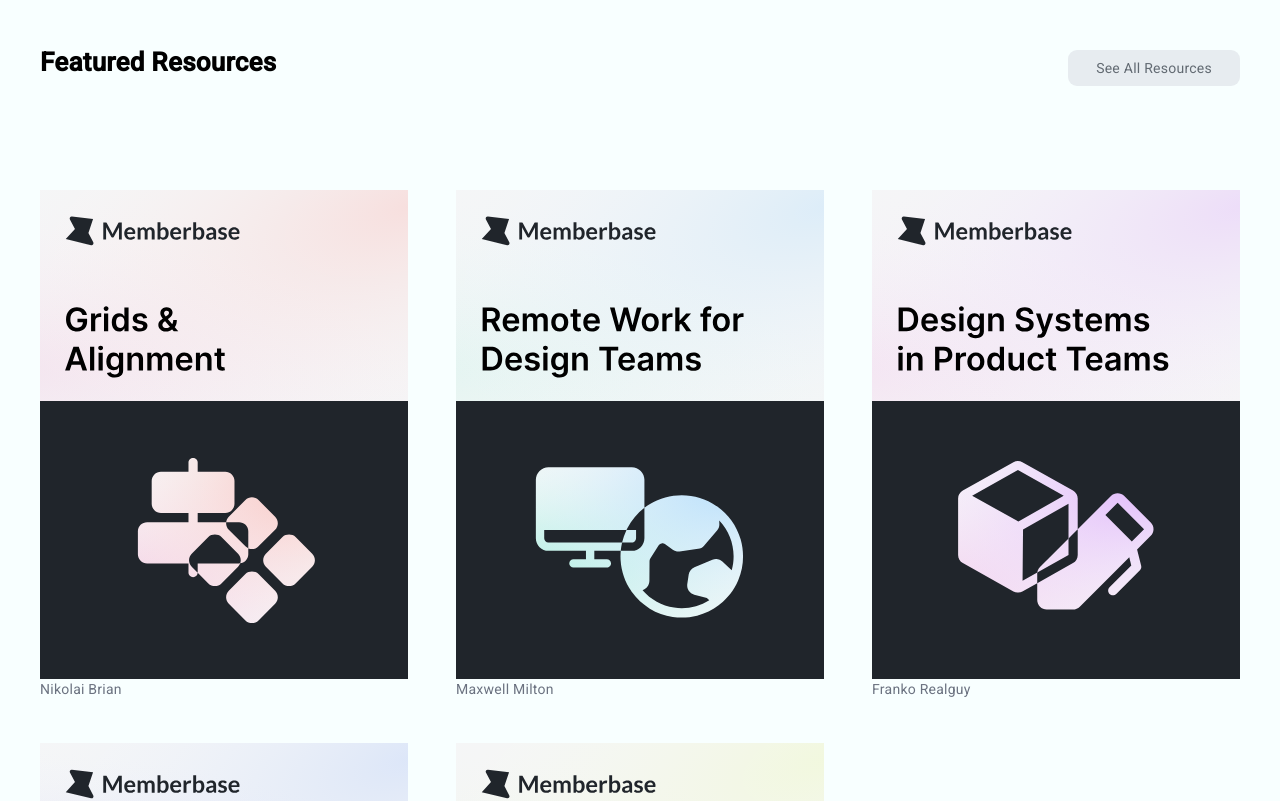
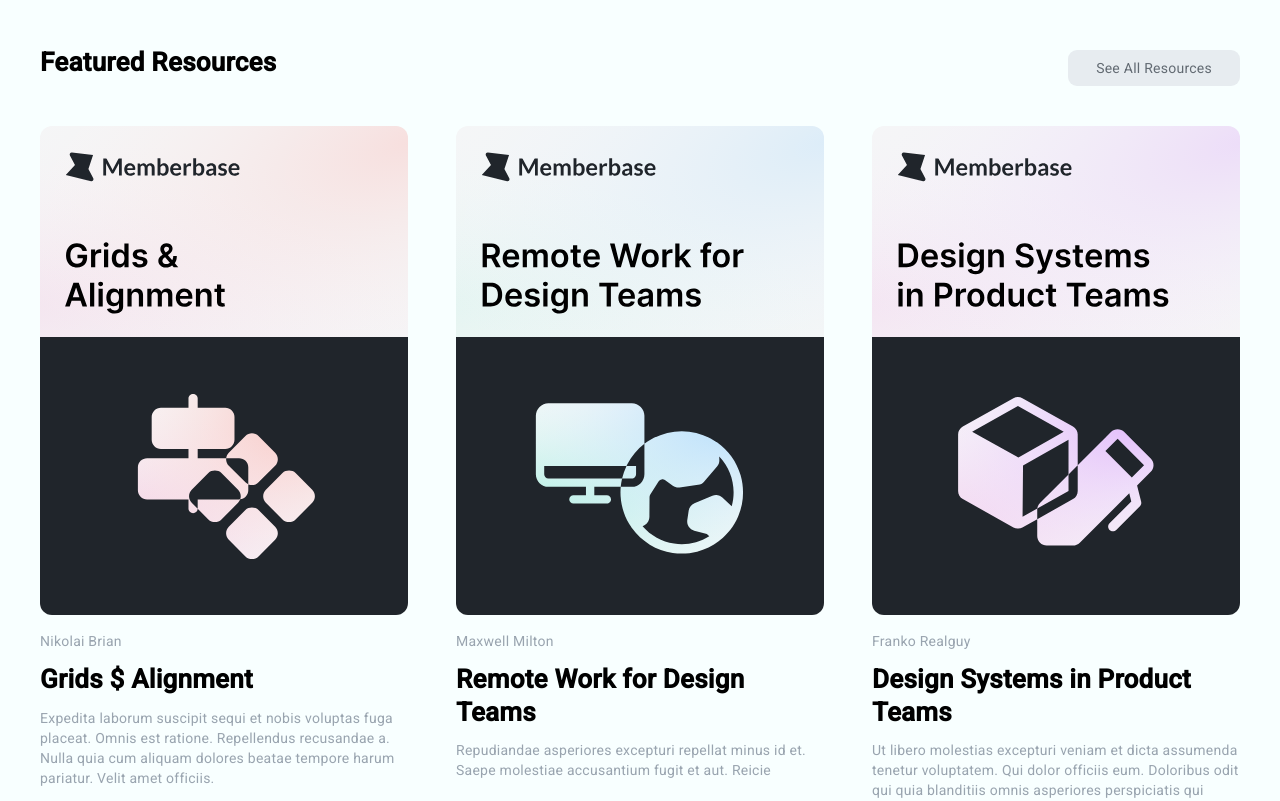
Before and after one commit to AtomMes/Memberbase, an Angular app: page /home in a window 1280 px wide. Shown: the part 580-1381 px from the top of the page. Built offline with nearby package versions, Linux system fonts and the light colour scheme.

Commit message:
Resources component done

```diff
--- a/src/app/app.module.ts
+++ b/src/app/app.module.ts
@@ -6,7 +6,7 @@ import { AppComponent } from './app.component';
 import { HomeComponent } from './pages/home/home.component';
 import { NavbarComponent } from './components/navbar/navbar.component';
 import { BrowserAnimationsModule } from '@angular/platform-browser/animations';
-import { ResourcesComponent } from './pages/resources/resources.component';
+import { ResourcesPageComponent } from './pages/resources/resources-page.component';
 import { HeroComponent } from './pages/home/components/hero/hero.component';
 import { FeaturedRecoursesComponent } from './pages/home/components/resources/resources.component';
 
@@ -15,7 +15,7 @@ import { FeaturedRecoursesComponent } from './pages/home/components/resources/re
     AppComponent,
     HomeComponent,
     NavbarComponent,
-    ResourcesComponent,
+    ResourcesPageComponent,
     HeroComponent,
     FeaturedRecoursesComponent,
   ],
--- a/src/app/pages/home/components/resources/resources.component.html
+++ b/src/app/pages/home/components/resources/resources.component.html
@@ -1,26 +1,13 @@
 <div
   class="grid w-full max-w-[1200px] mx-auto auto-cols-[1fr] gap-x-[48px] gap-y-[32px] grid-cols-[1fr,1fr,1fr] grid-rows-[auto]"
 >
-  <div *ngFor="let resource of resources" class="flex flex-col ">
-    <img [src]="resource.image" alt="Resource Image" />
-    <p class="text-[14px] text-gray-500" >{{resource.author}}</p>
+  <div
+    *ngFor="let resource of resources"
+    class="flex flex-col duration-200 hover:scale-[1.03] hover:-translate-y-2"
+  >
+    <img [src]="resource.image" alt="Resource Image" class="mb-4 rounded-xl" />
+    <p class="text-[14px] text-[#99a4af]">{{ resource.author }}</p>
+    <p class="text-[26px] font-semibold leading-tight">{{ resource.title }}</p>
+    <p class="text-[#99a4af]">{{ resource.description }}</p>
   </div>
 </div>
-
-<!-- .large-3-grid {
-   display: grid;
-   width: 100%;
-   grid-auto-columns: 1fr;
-   grid-column-gap: 48px;
-   grid-row-gap: 32px;
-   grid-template-columns: 1fr 1fr 1fr;
-   grid-template-rows: auto;
- }
-
- .large-3-grid:medium {
-   grid-template-columns: 1fr 1fr;
- }
-
- .large-3-grid:small {
-   grid-template-columns: 1fr;
- } -->
--- a/src/app/pages/home/home.component.html
+++ b/src/app/pages/home/home.component.html
@@ -1,7 +1,7 @@
 <div class="w-full">
   <app-hero />
-  <div class="flex justify-between items-center w-full max-w-[1200px] mx-auto py-20 mb-[24px]">
-    <p class='text-[26px] font-semibold ' > Featured Resources</p>
+  <div class="flex justify-between items-center w-full max-w-[1200px] mx-auto pt-20 pb-10">
+    <p class='text-[26px] font-semibold'> Featured Resources</p>
     <button class="gray-button" >See All Resources</button>
   </div>
     <app-recourses />
--- a/src/app/pages/resources/resources.component.ts
+++ b/src/app/pages/resources/resources-page.component.ts
@@ -1,7 +1,7 @@
 import { Component } from '@angular/core';
 
 @Component({
-  selector: 'app-resources',
+  selector: 'app-resources-page',
   template: `
     <p>
       resources works!
@@ -10,6 +10,6 @@ import { Component } from '@angular/core';
   styles: [
   ]
 })
-export class ResourcesComponent {
+export class ResourcesPageComponent {
 
 }
```
